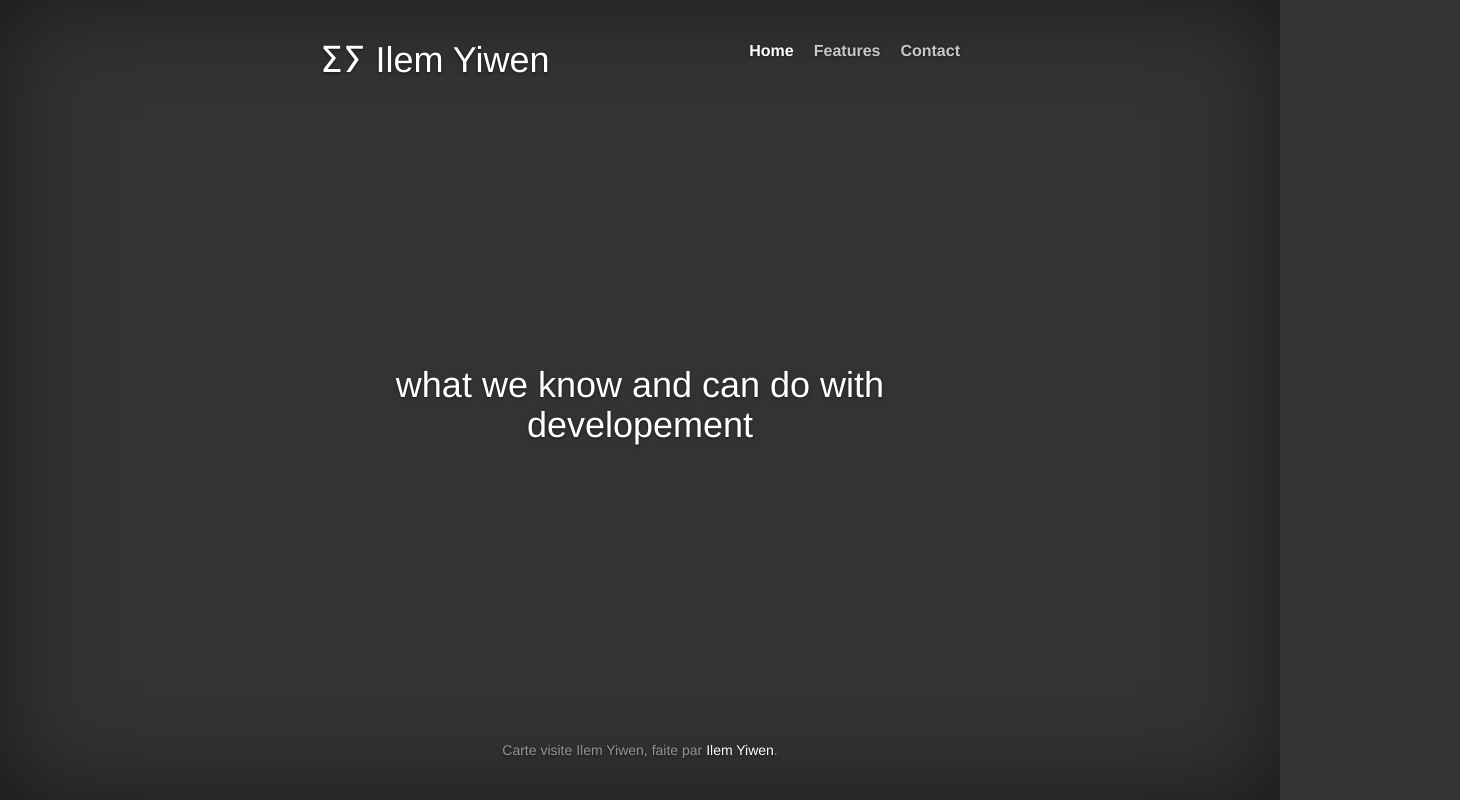
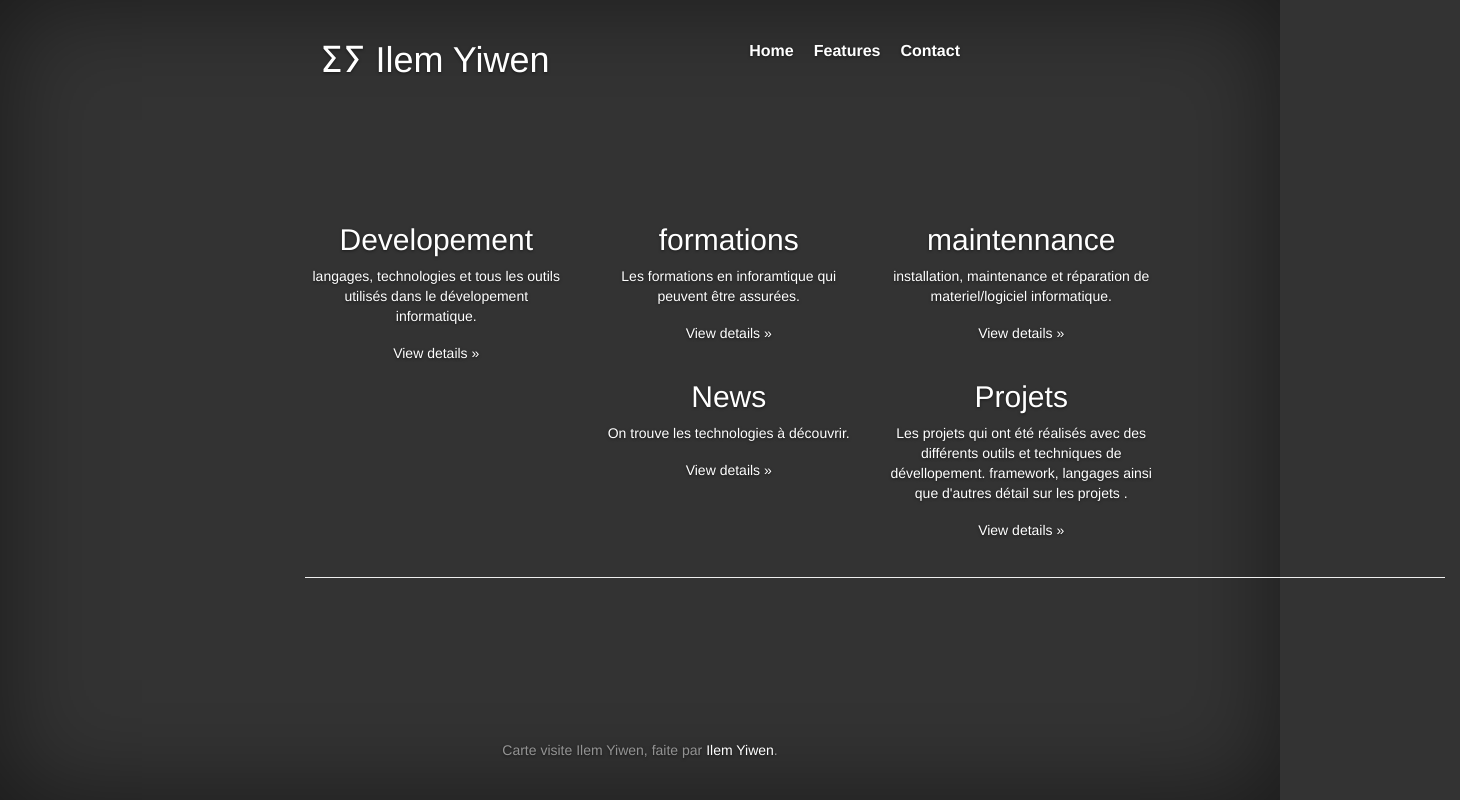
Before and after one commit to Azul-Git/ilem, an Angular app: page /features in a window 1280 px wide. Shown: the whole page, 1460 px wide, since content can reach past the window. Built offline with nearby package versions, Linux system fonts and the light colour scheme.

Commit message:
* features link * changing color link

```diff
--- a/package.json
+++ b/package.json
@@ -14,11 +14,13 @@
   "dependencies": {
     "@angular/common": "^2.3.1",
     "@angular/compiler": "^2.3.1",
+    "@angular/compiler-cli": "^2.4.10",
     "@angular/core": "^2.3.1",
     "@angular/forms": "^2.3.1",
     "@angular/http": "^2.3.1",
     "@angular/platform-browser": "^2.3.1",
     "@angular/platform-browser-dynamic": "^2.3.1",
+    "@angular/platform-server": "^4.4.0-RC.0",
     "@angular/router": "^3.3.1",
     "core-js": "^2.4.1",
     "rxjs": "^5.0.1",
--- a/src/app/features/features.component.css
+++ b/src/app/features/features.component.css
@@ -0,0 +1,46 @@
+@media screen and (max-width: 767px) {
+  .row-offcanvas {
+    position: relative;
+    -webkit-transition: all .25s ease-out;
+         -o-transition: all .25s ease-out;
+            transition: all .25s ease-out;
+  }
+
+  .row-offcanvas-right {
+    right: 0;
+  }
+
+  .row-offcanvas-left {
+    left: 0;
+  }
+
+  .row-offcanvas-right
+  .sidebar-offcanvas {
+    right: -50%; /* 6 columns */
+  }
+
+  .row-offcanvas-left
+  .sidebar-offcanvas {
+    left: -50%; /* 6 columns */
+  }
+
+  .row-offcanvas-right.active {
+    right: 50%; /* 6 columns */
+  }
+
+  .row-offcanvas-left.active {
+    left: 50%; /* 6 columns */
+  }
+
+  .sidebar-offcanvas {
+    position: absolute;
+    top: 0;
+    width: 50%; /* 6 columns */
+  }
+
+  .btn-secondary {
+    color: #fff;
+    background-color: #fff;
+    border-color: #fff;
+}
+}
--- a/src/app/features/features.component.html
+++ b/src/app/features/features.component.html
@@ -1,3 +1,36 @@
-<h1>
-  {{features_text}}
-</h1>
+<div class="container">
+
+      <div class="row row-offcanvas row-offcanvas-right">
+
+        <div class="col-12 col-md-9">
+          <div class="row">
+            <div class="col-6 col-lg-4">
+              <h2>Developement</h2>
+              <p>langages, technologies et tous les outils utilisés dans le dévelopement informatique.</p>
+              <p><a class="btn btn-secondary" href="#" role="button">View details »</a></p>
+            </div><!--/span-->
+            <div class="col-6 col-lg-4">
+              <h2>formations</h2>
+              <p>Les formations en inforamtique qui peuvent être assurées. </p>
+              <p><a class="btn btn-secondary" href="#" role="button">View details »</a></p>
+            </div><!--/span-->
+            <div class="col-6 col-lg-4">
+              <h2>maintennance</h2>
+              <p> installation, maintenance et réparation de materiel/logiciel informatique.  </p>
+              <p><a class="btn btn-secondary" href="#" role="button">View details »</a></p>
+            </div><!--/span-->
+            <div class="col-6 col-lg-4">
+              <h2> News</h2>
+              <p>On trouve les technologies à découvrir. </p>
+              <p><a class="btn btn-secondary" href="#" role="button">View details »</a></p>
+            </div><!--/span-->
+            <div class="col-6 col-lg-4">
+              <h2>Projets</h2>
+              <p>Les projets qui ont été réalisés avec des différents outils et techniques de dévellopement. framework, langages ainsi que d'autres détail sur les projets . </p>
+              <p><a class="btn btn-secondary" href="#" role="button">View details »</a></p>
+            </div><!--/span-->
+          </div><!--/row-->
+        </div><!--/span-->
+      </div><!--/row-->
+      <hr>
+    </div>
--- a/src/app/head/head.component.html
+++ b/src/app/head/head.component.html
@@ -1,5 +1,10 @@
+<style media="screen">
+a:hover {
+    color: green;
+}
+</style>
 <div class="masthead clearfix">
-  <div class="inner">
+  <div class="inner" >
     <h1 class="masthead-brand">ⵉⵢ Ilem Yiwen</h1>
     <nav>
       <ul class="nav masthead-nav">
--- a/src/styles.css
+++ b/src/styles.css
@@ -79,7 +79,6 @@ body {
   font-size: 16px;
   font-weight: bold;
   color: #fff; /* IE8 proofing */
-  color: rgba(255,255,255,.75);
 }
 .masthead-nav > li > a:hover,
 .masthead-nav > li > a:focus {
@@ -89,8 +88,8 @@ body {
 }
 .masthead-nav > .active > a,
 .masthead-nav > .active > a:hover,
-.masthead-nav > .active > a:focus {
-  color: #fff;
+.masthead-nav > .active > a:focus,
+.masthead-nav > active > a:visited {
   border-bottom-color: #fff;
 }
 
```
Also changed, not shown: src/app/app.component.html (indentation only), 1 other file (tests, documents, lock files or other folders).
